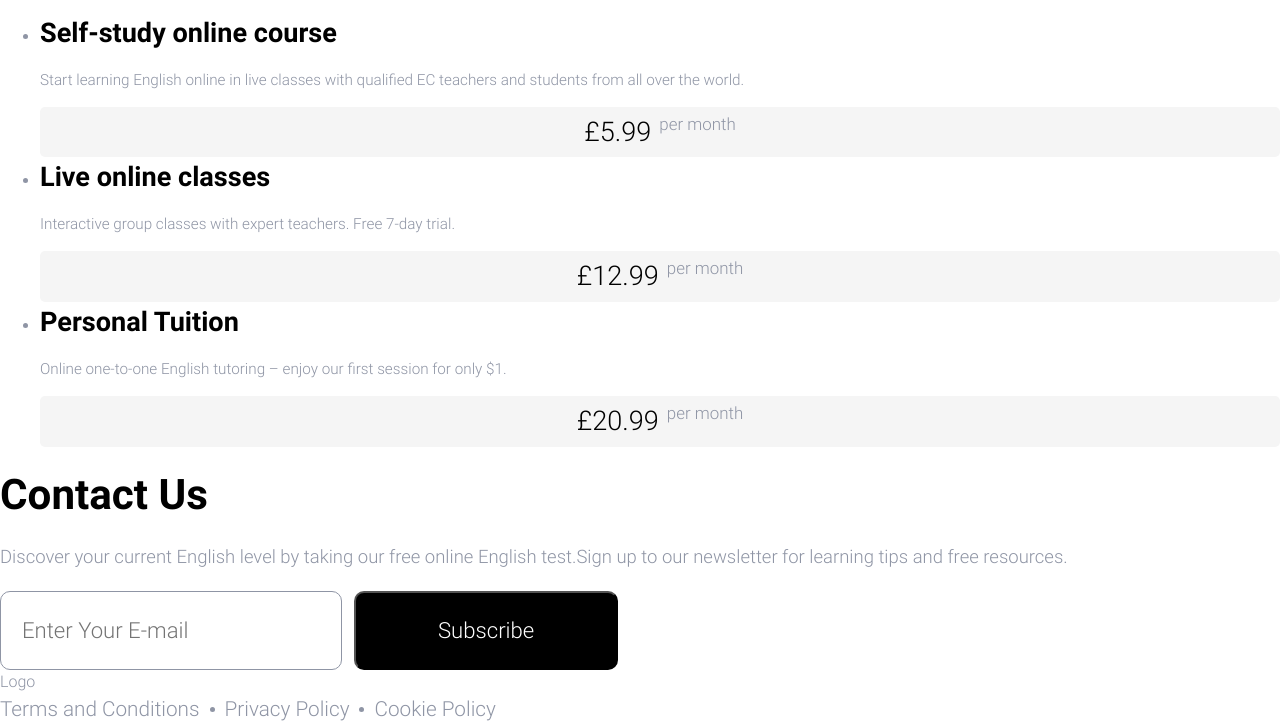
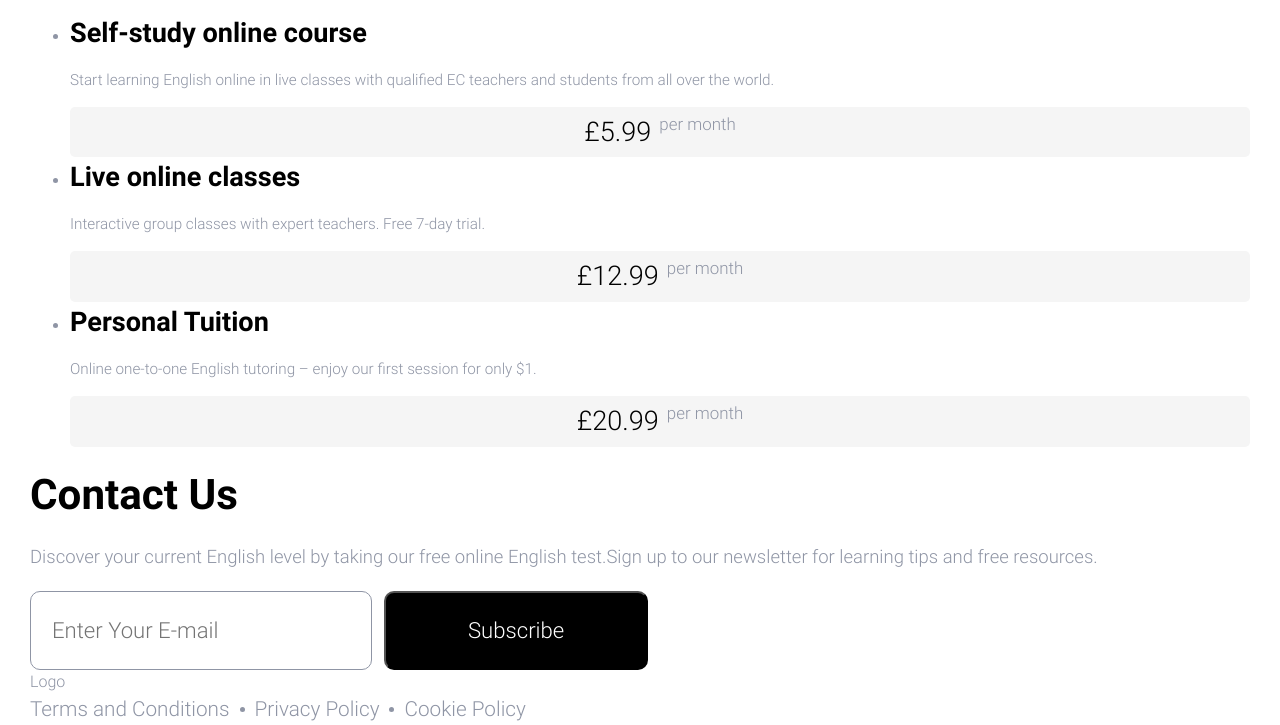
Before and after one commit to A-Apkhanov/Britlex, a website built with webpack: page src/index.html in a window 1280 px wide. Shown: the part 1786-2511 px from the top of the page. Built offline with nearby package versions, Linux system fonts and the light colour scheme.

Commit message:
Add base styles for container

```diff
--- a/src/index.html
+++ b/src/index.html
@@ -12,7 +12,7 @@
   <meta name="theme-color" content="#ffffff">
 </head>
 <body>
-<header>
+<header class="container">
   <div>Logo</div>
   <nav class="main-menu">
     <ul class="main-menu_list">
@@ -47,7 +47,7 @@
     Let's Talk
   </a>
 </header>
-<main>
+<main class="container">
   <section id="home">
     <h1 class="main-title">
       Learn Any Foreign Language
@@ -217,7 +217,7 @@
     </form>
   </section>
 </main>
-<footer>
+<footer class="container">
   <div>
     Logo
   </div>
--- /dev/null
+++ b/src/styles/layout/container.scss
@@ -0,0 +1,6 @@
+.container {
+  width: 100%;
+  max-width: 1400px;
+  margin: 0 auto;
+  padding: 0 30px;
+}
--- a/src/styles/style.scss
+++ b/src/styles/style.scss
@@ -3,6 +3,9 @@
 @use "visually-hidden.scss";
 @use "scaffolding.scss";
 @use "fonts.scss";
+
+//layouts
+@use "layout/container.scss";
 
 //blocks
 @use "block/button.scss";
```
